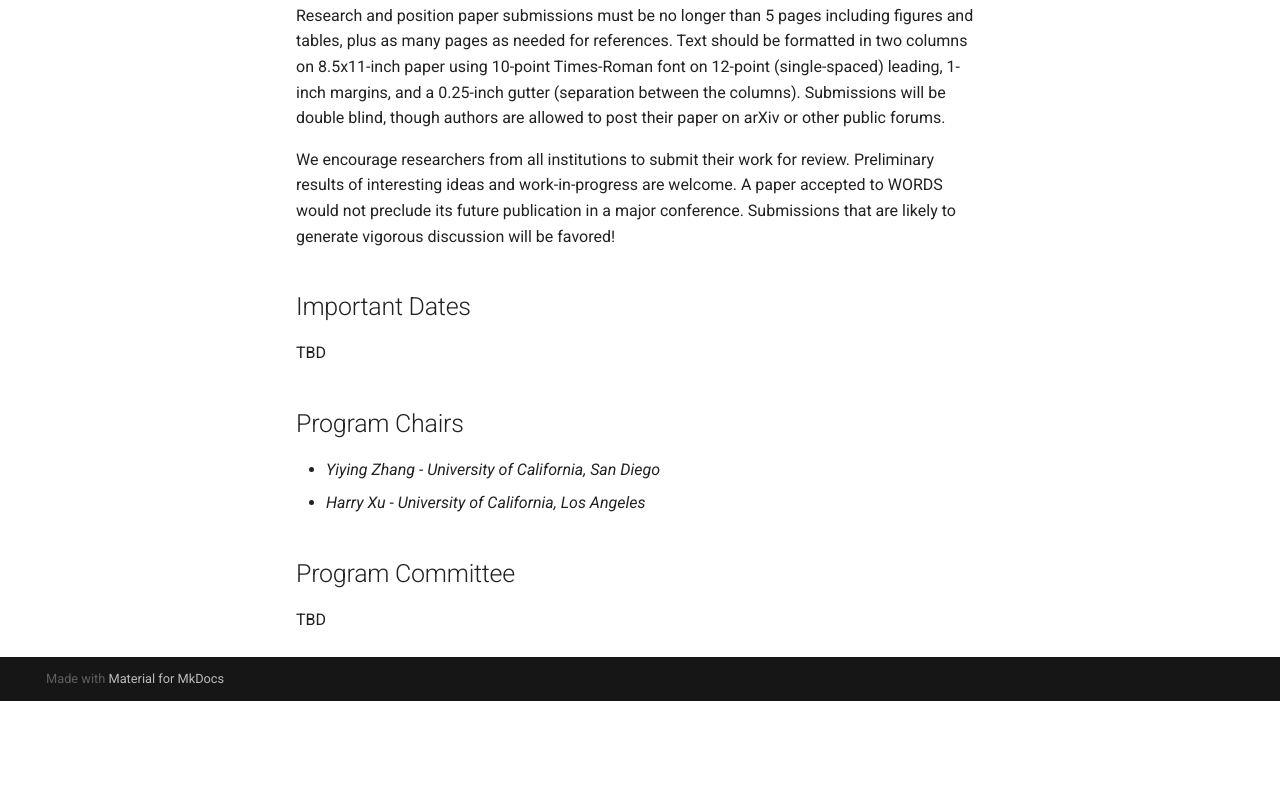
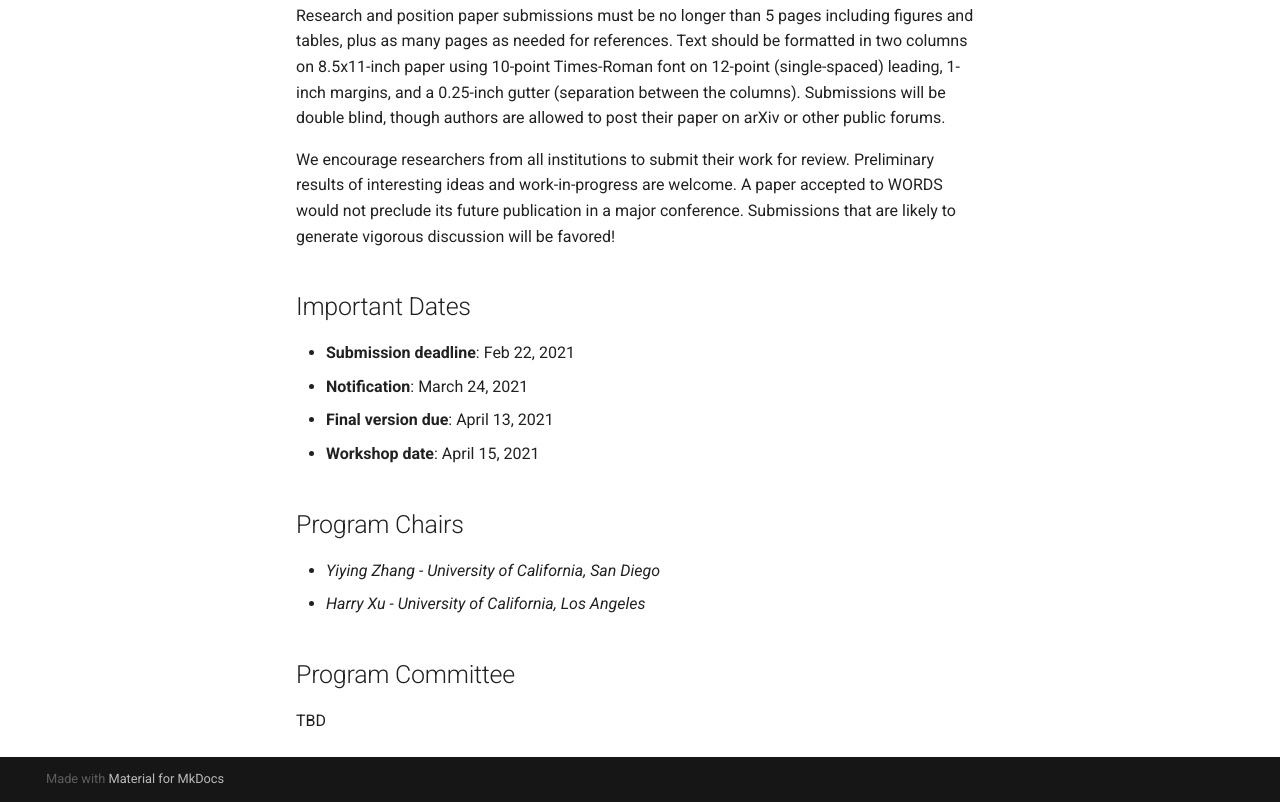
Before and after one commit to WukLab/words, a plain HTML site: page index.html in a window 1280 px wide. Shown: the part 1392-2194 px from the top of the page. Before the commit the page ends 2093 px from the top, so only its background shows below. Drawn offline with Linux system fonts and the light colour scheme.

Commit message:
Deployed ebd3ce5 with MkDocs version: 1.1.2

```diff
--- a/index.html
+++ b/index.html
@@ -346,7 +346,12 @@ Welcome to the Second Workshop On Resource Disaggregation and Serverless (<stron
 A paper accepted to WORDS would not preclude its future publication in a major conference.
 Submissions that are likely to generate vigorous discussion will be favored!</p>
 <h2 id="important-dates">Important Dates</h2>
-<p>TBD</p>
+<ul>
+<li><strong>Submission deadline</strong>: Feb 22, 2021</li>
+<li><strong>Notification</strong>: March 24, 2021</li>
+<li><strong>Final version due</strong>: April 13, 2021</li>
+<li><strong>Workshop date</strong>: April 15, 2021</li>
+</ul>
 <h2 id="program-chairs">Program Chairs</h2>
 <ul>
 <li><em>Yiying Zhang - University of California, San Diego</em></li>
--- a/sitemap.xml
+++ b/sitemap.xml
@@ -1,7 +1,7 @@
 <?xml version="1.0" encoding="UTF-8"?>
 <urlset xmlns="http://www.sitemaps.org/schemas/sitemap/0.9"><url>
      <loc>https://words.github.io/</loc>
-     <lastmod>2021-01-21</lastmod>
+     <lastmod>2021-01-22</lastmod>
      <changefreq>daily</changefreq>
     </url>
 </urlset>
```
Also changed, not shown: search/search_index.json (+1 -1 lines), 1 other file.
